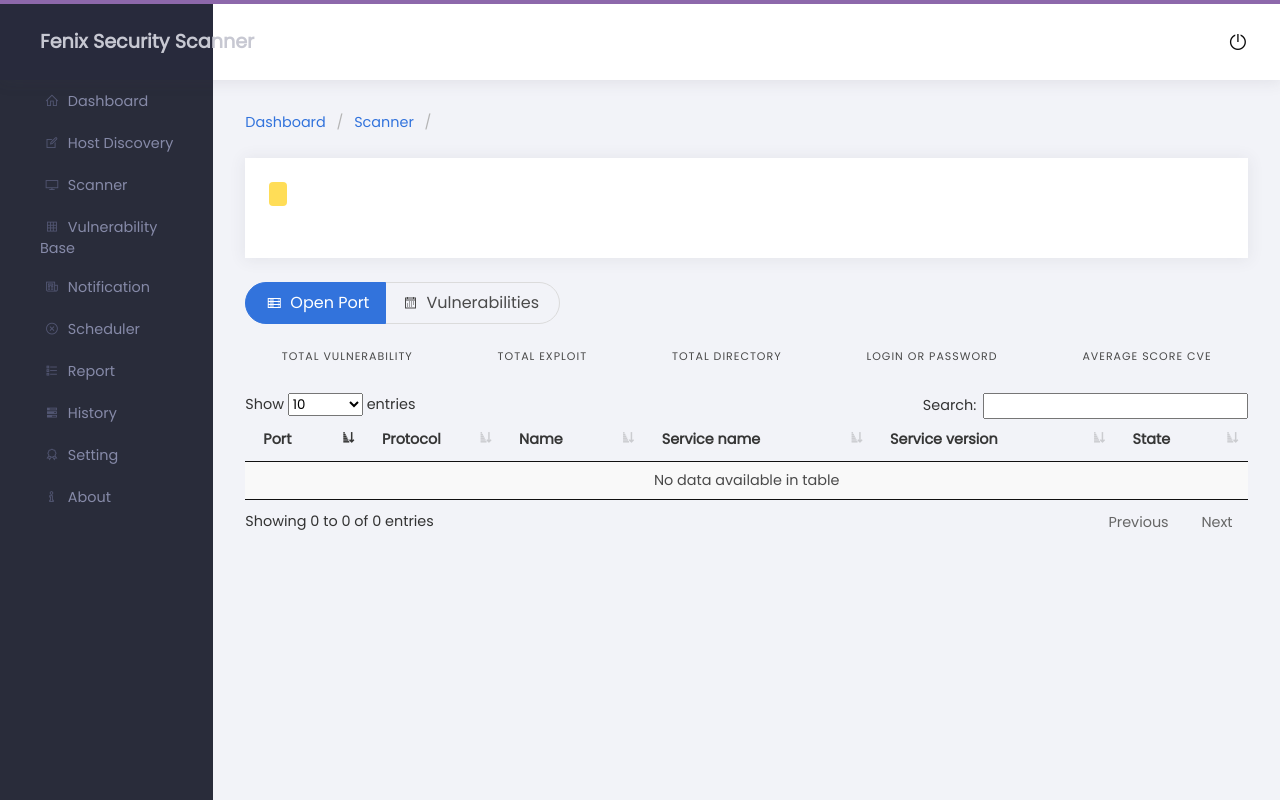
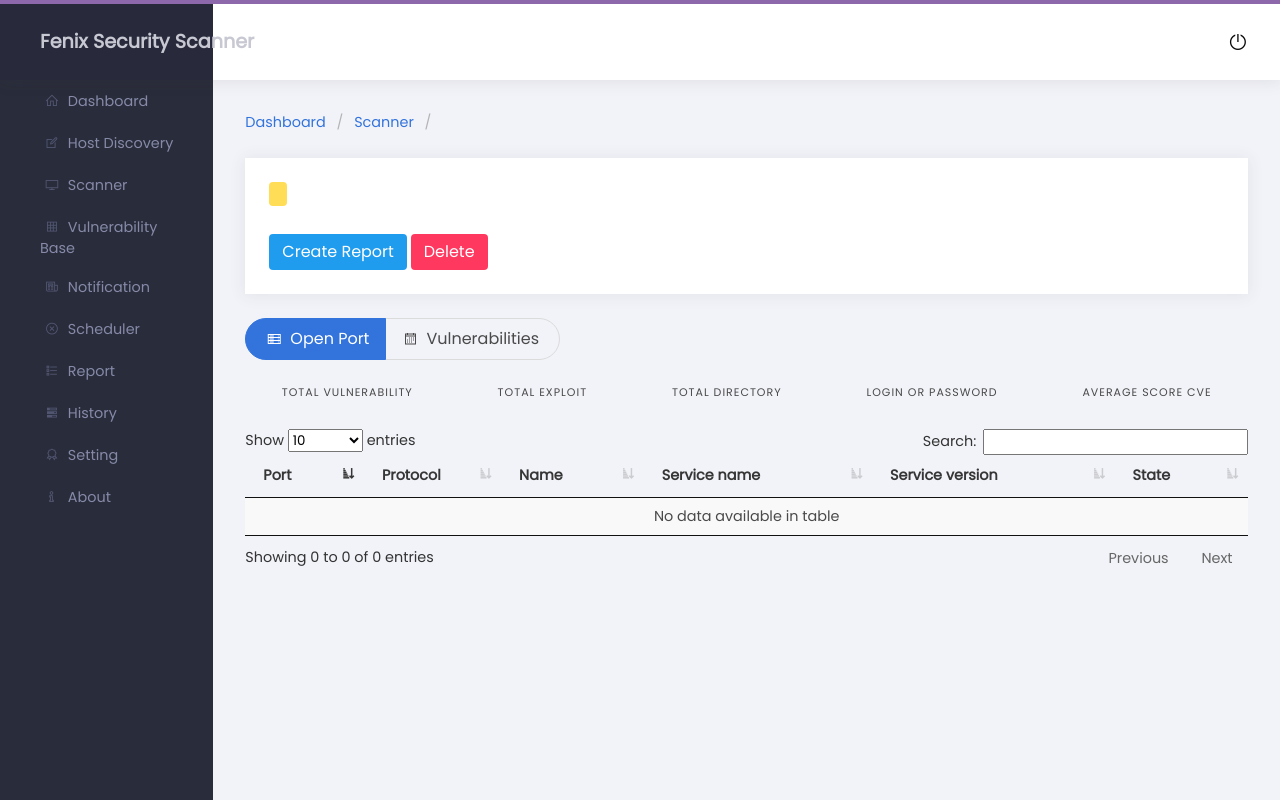
Before and after one commit to crocup/Fenix-VM, a Flask app: template app/templates/info.html in a window 1280 px wide. Run offline with Flask 2, Linux system fonts and the light colour scheme; the template is opened without the code that fills it, so the values that code supplies are empty; the visitor is signed in with stand-in values (Sample User, id 1); parts of the project's set-up code (start-up, migrations or seed data) failed here and were passed over; some libraries are stand-ins or nearby versions.

Commit message:
style: Добавление клавиш

```diff
--- a/app/templates/info.html
+++ b/app/templates/info.html
@@ -31,6 +31,9 @@
     <div class="content">
       <time datetime="2016-1-1">{{uid.date}}</time>
     </div>
+      <button class="button is-info" name="report" href="#">Create Report</button>
+      <span class="separator"></span>
+      <button class="button is-danger" name="report" href="#">Delete</button>
   </div>
 </div>
 
```
